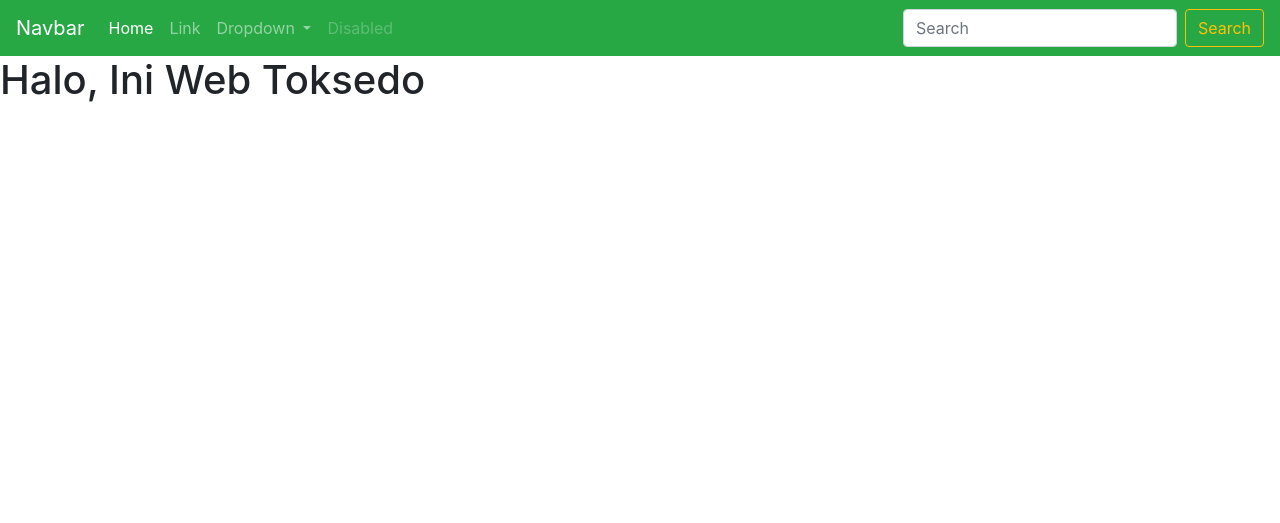
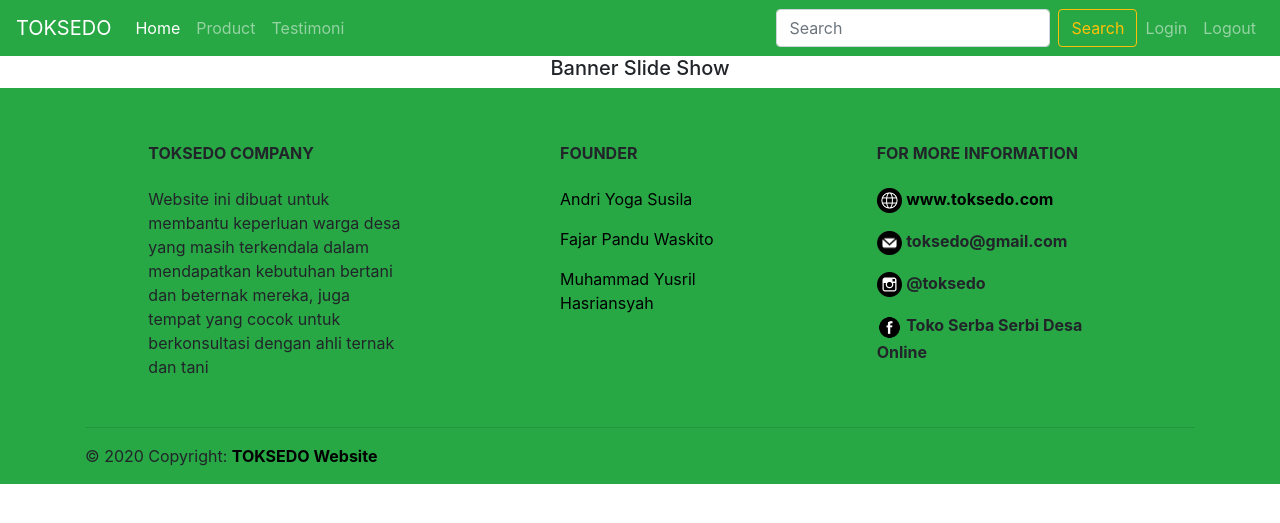
Before and after one commit to myusrilh/web-toksedo, a CodeIgniter app: page /web-toksedo/ in a window 1280 px wide. Shown: the top 523 px of the page. Run offline with CodeIgniter, Linux system fonts and the light colour scheme.

Commit message:
update footer & add images folder (yusril)

```diff
--- a/application/config/autoload.php
+++ b/application/config/autoload.php
@@ -58,7 +58,7 @@ $autoload['packages'] = array();
 |
 |	$autoload['libraries'] = array('user_agent' => 'ua');
 */
-$autoload['libraries'] = array('database','form_validation');
+$autoload['libraries'] = array('form_validation');
 
 /*
 | -------------------------------------------------------------------
@@ -89,7 +89,7 @@ $autoload['drivers'] = array();
 |
 |	$autoload['helper'] = array('url', 'file');
 */
-$autoload['helper'] = array();
+$autoload['helper'] = array('url');
 
 /*
 | -------------------------------------------------------------------
--- a/application/config/config.php
+++ b/application/config/config.php
@@ -23,7 +23,7 @@ defined('BASEPATH') OR exit('No direct script access allowed');
 | a PHP script and you can easily do that on your own.
 |
 */
-$config['base_url'] = 'http://localhost/web-toksedo';
+$config['base_url'] = 'http://localhost/web-toksedo/';
 
 /*
 |--------------------------------------------------------------------------
--- a/application/config/database.php
+++ b/application/config/database.php
@@ -76,9 +76,9 @@ $query_builder = TRUE;
 $db['default'] = array(
 	'dsn'	=> '',
 	'hostname' => 'localhost',
-	'username' => '',
+	'username' => 'root',
 	'password' => '',
-	'database' => '',
+	'database' => 'web-toksedo',
 	'dbdriver' => 'mysqli',
 	'dbprefix' => '',
 	'pconnect' => FALSE,
--- a/application/controllers/Home.php
+++ b/application/controllers/Home.php
@@ -9,7 +9,6 @@ class Home extends CI_Controller {
         $this->load->view('template/header');
         $this->load->view('home/index');
         $this->load->view('template/footer');
-
     }
 
 }
--- a/application/views/home/index.php
+++ b/application/views/home/index.php
@@ -1 +1,10 @@
-<h1>Halo, Ini Web Toksedo</h1>
+<div class="container" style="min-height:768 px">
+    <!-- Banner Slideshow -->
+    <div class="text-center mt-auto">
+        <h5>Banner Slide Show</h5>
+    </div>
+    <!-- Best Seller -->
+
+    <!-- Sale For Today -->
+
+</div>
--- a/application/views/template/footer.php
+++ b/application/views/template/footer.php
@@ -1,3 +1,94 @@
+<!-- Footer -->
+<footer class="page-footer font-small mdb-color pt-4 bg-success">
+
+  <!-- Footer Links -->
+  <div class="container text-center text-md-left">
+
+    <!-- Footer links -->
+    <div class="row text-center text-md-left mt-3 pb-3">
+
+      <!-- Grid column -->
+      <div class="col-md-3 col-lg-3 col-xl-3 mx-auto mt-3">
+        <h6 class="text-uppercase mb-4 font-weight-bold">TOKSEDO Company</h6>
+        <p>Website ini dibuat untuk membantu keperluan warga desa yang masih
+        terkendala dalam mendapatkan kebutuhan bertani dan beternak mereka, juga
+        tempat yang cocok untuk berkonsultasi dengan ahli ternak dan tani</p>
+      </div>
+      <!-- Grid column -->
+
+      <hr class="w-100 clearfix d-md-none">
+
+      <!-- Grid column -->
+      <div class="col-md-2 col-lg-2 col-xl-2 mx-auto mt-3">
+        <h6 class="text-uppercase mb-4 font-weight-bold">Founder</h6>
+        <!-- keterangan founder andri -->
+        <p>
+          <a title="Asal Kota: Blitar (UI/UX Designer)" href="#!">
+          Andri Yoga Susila
+          </a>
+        </p>
+        <!-- keterangan founder fajar -->
+        <p>
+          <a title="Asal Kota: Malang (Front-end Developer)" href="#!">
+            Fajar Pandu Waskito
+          </a>
+        </p>
+        <!-- keterangan founder yusril -->
+        <p>
+          <a title="Asal Kota: Gresik (Back-end Developer)" href="#!">
+            Muhammad Yusril Hasriansyah
+          </a>
+        </p>
+      </div>
+
+      <!-- Grid column -->
+      <hr class="w-100 clearfix d-md-none">
+
+      <!-- Grid column -->
+      <div class="col-md-4 col-lg-3 col-xl-3 mx-auto mt-3">
+        <h6 class="text-uppercase mb-4 font-weight-bold">For More Information</h6>
+        <p>
+          <img id="logoweb" src="<?php echo base_url();?>images/logo-web.png" alt="logo website"> <a id="web" href="<?php echo base_url();?>"><b>www.toksedo.com</b></a></p>
+        <p>
+          <img id="logoemail" src="<?php echo base_url();?>images/logo-email.png" alt="logo email"> <b>toksedo@gmail.com</b></p>
+        <p>
+          <img id="logoinsta" src="<?php echo base_url();?>images/logo-insta.png" alt="logo instagram"> <b>@toksedo</b></p>
+        <p>
+          <img id="logoinsta" src="<?php echo base_url();?>images/logo-fb.png" alt="logo facebook"> <b>Toko Serba Serbi Desa Online</b></p>
+      </div>
+      <!-- Grid column -->
+
+    </div>
+    <!-- Footer links -->
+
+    <hr>
+
+    <!-- Grid row -->
+    <div class="row d-flex align-items-center">
+
+      <!-- Grid column -->
+      <div class="col-md-7 col-lg-8">
+
+        <!--Copyright-->
+        <p class="text-center text-md-left">&copy; 2020 Copyright:
+          <a href="<?php echo base_url();?>">
+            <strong> TOKSEDO Website</strong>
+          </a>
+        </p>
+
+      </div>
+      <!-- Grid column -->
+
+    </div>
+    <!-- Grid row -->
+
+  </div>
+  <!-- Footer Links -->
+
+</footer>
+<!-- Footer -->
+
+
 <!-- jQuery first, then Popper.js, then Bootstrap JS -->
 <script src="https://code.jquery.com/jquery-3.3.1.slim.min.js" integrity="sha384-q8i/X+965DzO0rT7abK41JStQIAqVgRVzpbzo5smXKp4YfRvH+8abtTE1Pi6jizo" crossorigin="anonymous"></script>
     <script src="https://cdnjs.cloudflare.com/ajax/libs/popper.js/1.14.3/umd/popper.min.js" integrity="sha384-ZMP7rVo3mIykV+2+9J3UJ46jBk0WLaUAdn689aCwoqbBJiSnjAK/l8WvCWPIPm49" crossorigin="anonymous"></script>
--- a/application/views/template/header.php
+++ b/application/views/template/header.php
@@ -8,10 +8,19 @@
     <!-- Bootstrap CSS -->
     <link rel="stylesheet" href="https://stackpath.bootstrapcdn.com/bootstrap/4.1.3/css/bootstrap.min.css" integrity="sha384-MCw98/SFnGE8fJT3GXwEOngsV7Zt27NXFoaoApmYm81iuXoPkFOJwJ8ERdknLPMO" crossorigin="anonymous">
 
-    <!-- Praktikum 4 bagian 1 nomor 3 -->
     <style>
     .badge{
         margin-left: 3px;
+    }
+    #logoweb, #logoemail, #logoinsta, #logofb{
+      width: 25px;
+    }
+    a{
+      color: black;
+    }
+    a:hover{
+      color: white;
+      text-decoration: none;
     }
     </style>
     <title>Home Toksedo</title>
@@ -19,7 +28,7 @@
   <body>
         <!-- <meta http-equiv="Content-Type" content="text/html;charset=UTF-8"> -->
         <nav class="navbar navbar-expand-lg navbar-dark bg-success">
-            <a class="navbar-brand" href="#">Navbar</a>
+            <a class="navbar-brand" href="#">TOKSEDO</a>
             <button class="navbar-toggler" type="button" data-toggle="collapse" data-target="#navbarSupportedContent" aria-controls="navbarSupportedContent" aria-expanded="false" aria-label="Toggle navigation">
               <span class="navbar-toggler-icon"></span>
             </button>
@@ -29,10 +38,14 @@
                 <li class="nav-item active">
                   <a class="nav-link" href="#">Home <span class="sr-only">(current)</span></a>
                 </li>
-                <li class="nav-item">
-                  <a class="nav-link" href="#">Link</a>
+                <li id="product" class="nav-item">
+                  <a class="nav-link" href="#">Product</a>
                 </li>
-                <li class="nav-item dropdown">
+                <li id="testimoni" class="nav-item">
+                  <a class="nav-link" href="#">Testimoni</a>
+                </li>
+
+                <!-- <li class="nav-item dropdown">
                   <a class="nav-link dropdown-toggle" href="#" id="navbarDropdown" role="button" data-toggle="dropdown" aria-haspopup="true" aria-expanded="false">
                     Dropdown
                   </a>
@@ -42,14 +55,23 @@
                     <div class="dropdown-divider"></div>
                     <a class="dropdown-item" href="#">Something else here</a>
                   </div>
-                </li>
-                <li class="nav-item">
+                </li> -->
+                <!-- <li class="nav-item">
                   <a class="nav-link disabled" href="#" tabindex="-1" aria-disabled="true">Disabled</a>
-                </li>
+                </li> -->
+
               </ul>
               <form class="form-inline my-2 my-lg-0">
                 <input class="form-control mr-sm-2" type="search" placeholder="Search" aria-label="Search">
                 <button class="btn btn-outline-warning my-2 my-sm-0" type="submit">Search</button>
               </form>
+              <ul class="navbar-nav">
+              <li class="nav-item">
+                  <a class="nav-link" href="#">Login</a>
+                </li>
+                <li class="nav-item">
+                  <a class="nav-link" href="#">Logout</a>
+                </li>
+              </ul>
             </div>
           </nav>
```
Also changed, not shown: images/logo-email.png (added), images/logo-fb.png (added), images/logo-insta.png (added), images/logo-web.png (added).
